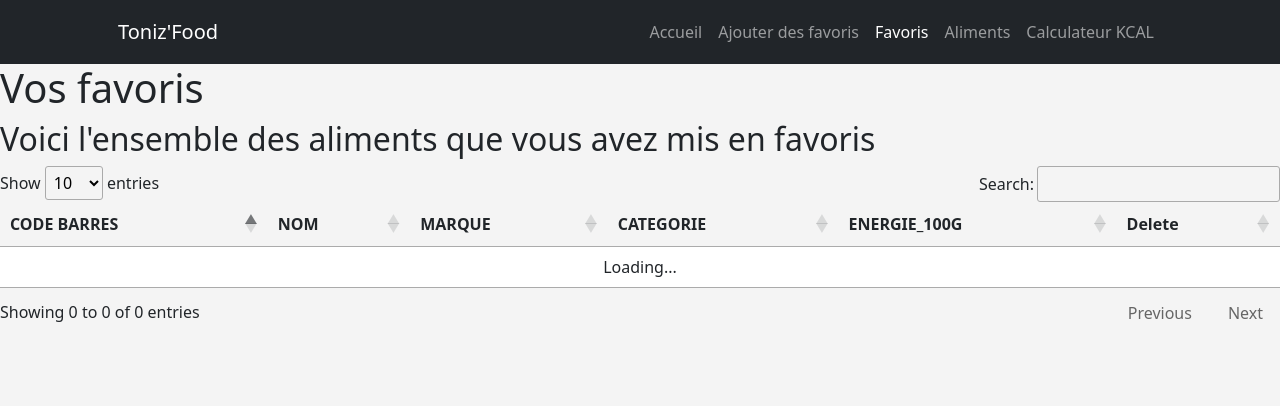
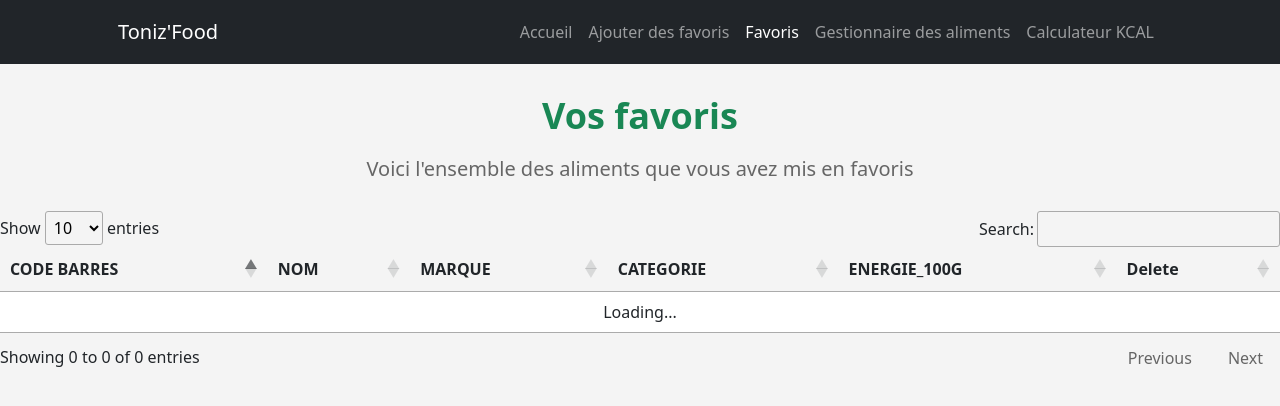
Before and after one commit to NizarMhaya/Toniz, a PHP site: page /Toniz/front_favoris.php in a window 1280 px wide. Shown: the top 406 px of the page. Run offline with PHP 8.4, Linux system fonts and the light colour scheme; some libraries are stand-ins or nearby versions.

Commit message:
Titres et descriptions stylises

```diff
--- a/frontend/CSS/styles.css
+++ b/frontend/CSS/styles.css
@@ -22,3 +22,20 @@
     background-color: #ffffff;
     /* Couleur de fond pour les lignes impaires */
 }
+
+.my-custom-h1 {
+    margin-top: 30PX;
+    font-size: 36px;
+    font-weight: bolder;
+    color: #198754;
+    text-align: center;
+    margin-bottom: 20px;
+}
+
+#custom-description {
+    font-size: 20px;
+    color: #666;
+    font-weight: lighter;
+    text-align: center;
+    margin-bottom: 30px;
+}
--- a/frontend/front_aliments_ajouter_favoris.php
+++ b/frontend/front_aliments_ajouter_favoris.php
@@ -19,8 +19,8 @@
 </head>
 
 <body>
-    <h1>Ajout de favoris</h1>
-    <h2>Cette page vous permet de visualiser l'ensemble des aliments disponibles dans notre base de données et d'en ajouter à votre liste d'aliments favoris.</h2>
+    <h1 class="my-custom-h1">Ajout de favoris</h1>
+    <h2 id="custom-description">Cette page vous permet de visualiser l'ensemble des aliments disponibles dans notre base de données et d'en ajouter à votre liste d'aliments favoris.</h2>
     <table id="myTable">
         <thead>
             <tr>
--- a/frontend/front_aliments_reel.php
+++ b/frontend/front_aliments_reel.php
@@ -21,8 +21,8 @@
 
 </head>
 
-<h1>Gestionnaire de la base de données des aliments</h1>
-<h2>Cette page vous permet de visualiser l'ensemble des aliments disponibles dans notre base de données de la table aliment avec toutes les actions CRUD associées</h2>
+<h1 class="my-custom-h1">Gestionnaire de la base de données des aliments</h1>
+<h2 id="custom-description">Cette page vous permet de visualiser l'ensemble des aliments disponibles dans notre base de données de la table aliment avec toutes les actions CRUD associées</h2>
 
 <body>
     <table id="myTable">
--- a/frontend/front_favoris.php
+++ b/frontend/front_favoris.php
@@ -20,8 +20,8 @@
 </head>
 
 <body>
-    <h1>Vos favoris</h1>
-    <h2>Voici l'ensemble des aliments que vous avez mis en favoris</h2>
+    <h1 class="my-custom-h1">Vos favoris</h1>
+    <h2 id="custom-description">Voici l'ensemble des aliments que vous avez mis en favoris</h2>
     <table id="myTable">
         <thead>
             <tr>
--- a/frontend/template_menu.php
+++ b/frontend/template_menu.php
@@ -7,7 +7,7 @@
         'index' => array('Accueil', 'index.php'),
         'ajouter_favoris' => array('Ajouter des favoris', 'front_aliments_ajouter_favoris.php'),
         'favoris' => array('Favoris', 'front_favoris.php'),
-        'aliments' => array('Aliments', 'front_aliments_reel.php'),
+        'aliments' => array('Gestionnaire des aliments', 'front_aliments_reel.php'),
         'calculateur' => array('Calculateur KCAL', 'calculateur.php'),
     );
 
```
